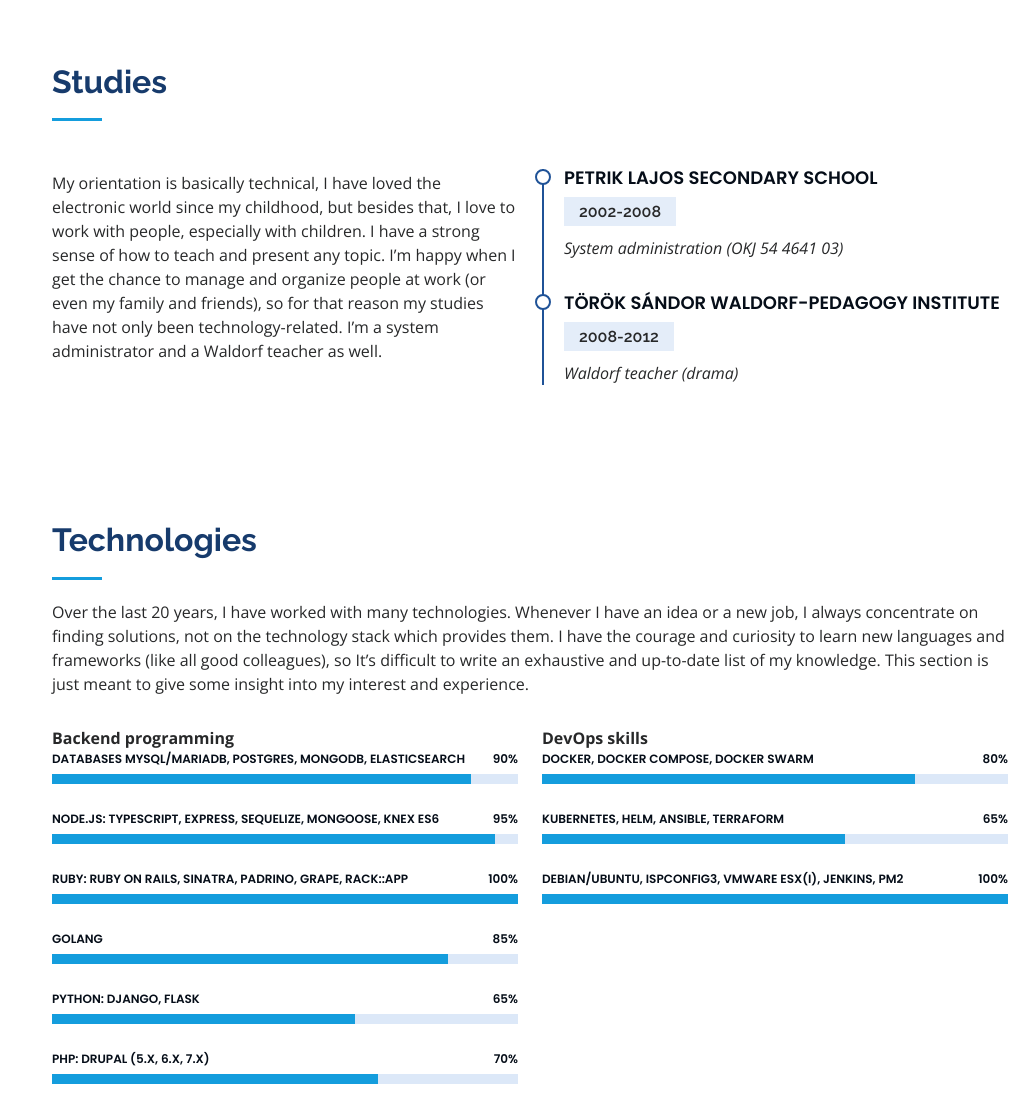
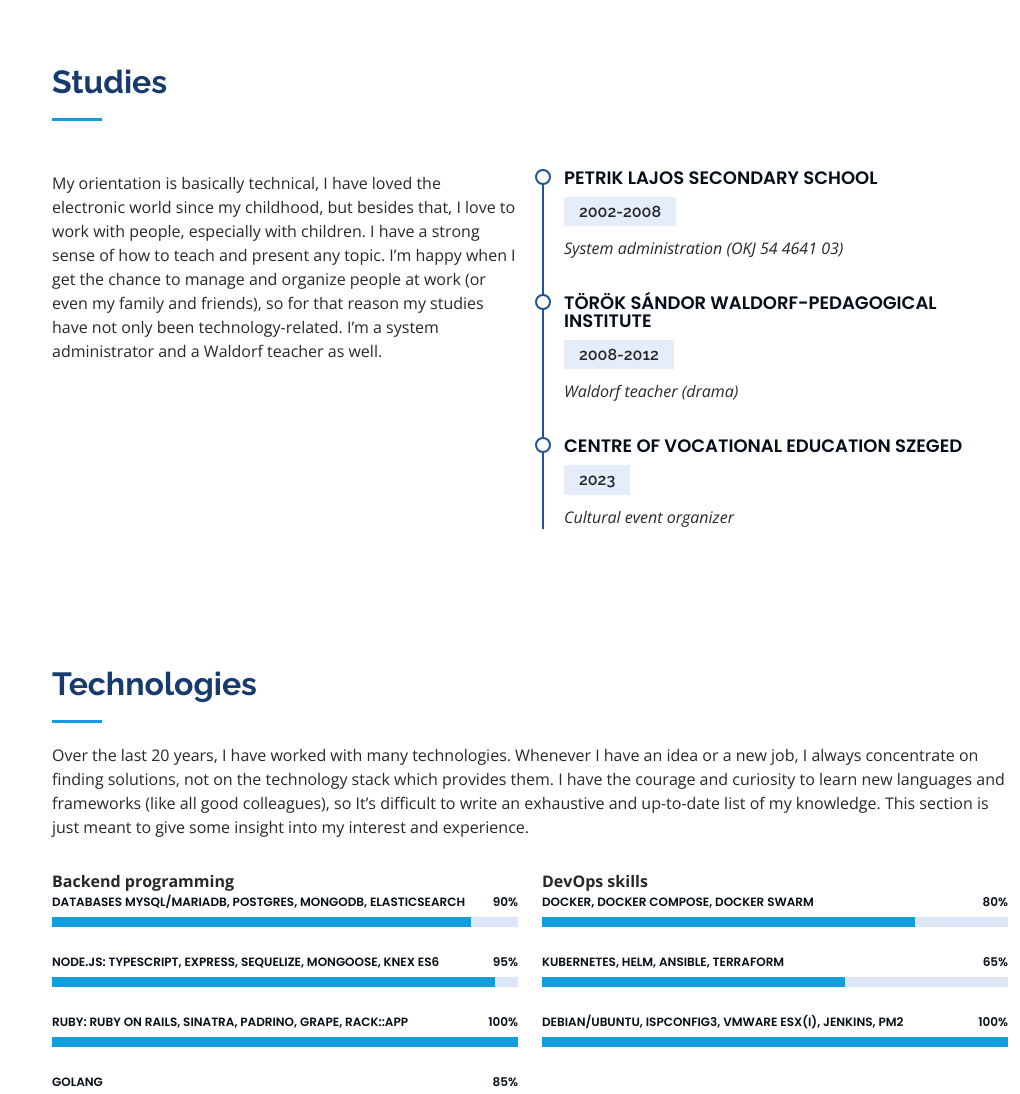
Before and after one commit to rastasi/rastasi.github.io, a plain HTML site: page index.html in a window 1280 px wide. Shown: the part 1425-2519 px from the top of the page, without its empty margins (260-1280 px from the left). Drawn offline with nearby package versions, Linux system fonts and the light colour scheme.

Commit message:
add Cultural event organizer study

```diff
--- a/index.html
+++ b/index.html
@@ -144,9 +144,14 @@
               <p><em>System administration (OKJ 54 4641 03)</em></p>
             </div>
             <div class="resume-item">
-              <h4>Török Sándor Waldorf-pedagogy Institute</h4>
+              <h4>Török Sándor Waldorf-pedagogical Institute</h4>
               <h5>2008-2012</h5>
               <p><em>Waldorf teacher (drama)</em></p>
+            </div>
+            <div class="resume-item">
+              <h4>Centre of Vocational Education Szeged</h4>
+              <h5>2023</h5>
+              <p><em>Cultural event organizer</em></p>
             </div>
           </div>
         </div>
```
